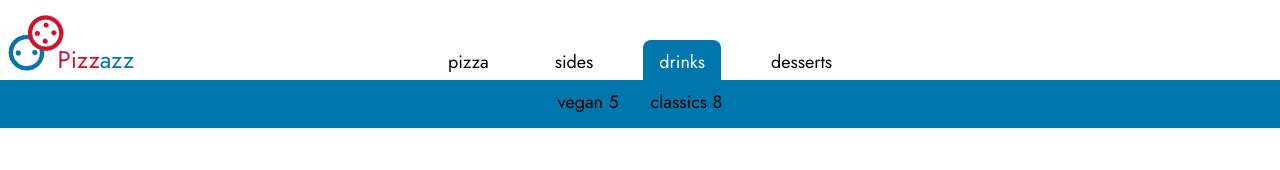
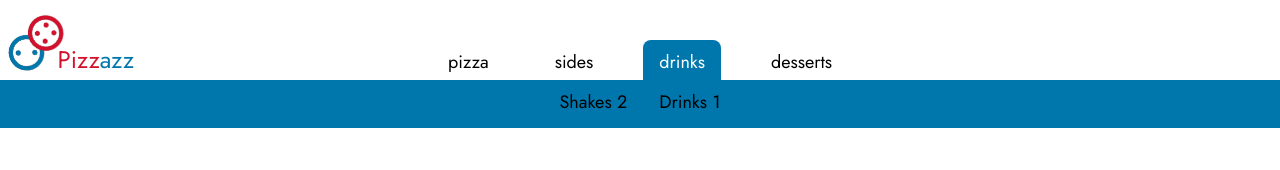
Before and after one commit to MarsGotBars/dominono, a Next.js app: page /drinks in a window 1280 px wide. Shown: the top 170 px of the page. Built offline with nearby package versions, Linux system fonts and the light colour scheme.

Commit message:
small restructure of SubNav. and added a tiny bit of general styling.

```diff
--- a/app/drinks/page.tsx
+++ b/app/drinks/page.tsx
@@ -1,11 +1,17 @@
+'use client'
 import { PageWrapper } from "pagewrapper/Pagewrapper";
-
-export default function Drinks(){
+import SubNav from "@/layout/SubNav";
+import CardData from "@/components/Cards/CardData";
+export default function Drinks() {
+    const {Drinks} = CardData
     return (
-        <PageWrapper>
-            <div>
-                Sides
-            </div>
-        </PageWrapper>
+        <>
+            <SubNav subItem={Drinks} />
+            <PageWrapper>
+                <div>
+                    Sides
+                </div>
+            </PageWrapper>
+        </>
     );
 }
--- a/app/layout.tsx
+++ b/app/layout.tsx
@@ -3,10 +3,7 @@ import type { Metadata } from 'next'
 import { Jost } from 'next/font/google'
 import Header from '@/layout/Header'
 const jost = Jost({ subsets: ['latin'] })
-import CardData from "@/components/Cards/CardData";
-import { cardTypes } from "types";
-import Card from "@/components/Cards/Card"
-import CardList from "@/components/Cards/CardList";
+
 export const metadata: Metadata = {
   title: 'Dominono',
   description: 'Generated by create next app',
@@ -17,13 +14,10 @@ export default function RootLayout({
 }: {
   children: React.ReactNode
 }) {
-  const { Pizzas, Drinks } = CardData
-  const { classics, vegan } = Pizzas
-  const { shakes, drinks } = Drinks
 
   return (
     <html lang="en">
-      <body className={jost.className}><Header subItem={Pizzas}/>{children}</body>
+      <body className={jost.className}><Header/>{children}</body>
     </html>
   )
 }
--- a/app/pizza/page.tsx
+++ b/app/pizza/page.tsx
@@ -4,10 +4,13 @@ import { cardTypes } from "types";
 import Card from "@/components/Cards/Card"
 import CardList from "@/components/Cards/CardList";
 import { PageWrapper } from "pagewrapper/Pagewrapper";
+import SubNav from "@/layout/SubNav";
 
 export default function Pizza() {
     const { Pizzas } = CardData
     return (
+        <>
+        <SubNav subItem={Pizzas}/>
         <PageWrapper>
             {Object.entries(Pizzas).map((item, key: number) => {
                 const category = item[0].charAt(0).toUpperCase() + item[0].slice(1);
@@ -25,5 +28,6 @@ export default function Pizza() {
                 )
             })}
         </PageWrapper>
+        </>
     )
 }
--- a/app/sides/page.tsx
+++ b/app/sides/page.tsx
@@ -1,10 +1,17 @@
+'use client'
 import { PageWrapper } from "pagewrapper/Pagewrapper";
-export default function Sides(){
+import SubNav from "@/layout/SubNav";
+import CardData from "@/components/Cards/CardData";
+export default function Sides() {
+    const { Sides } = CardData
     return (
-        <PageWrapper>
-            <div>
-                Sides
-            </div>
-        </PageWrapper>
+        <>
+            <SubNav subItem={Sides} />
+            <PageWrapper>
+                <div>
+                    Sides
+                </div>
+            </PageWrapper>
+        </>
     );
 }
--- a/components/Cards/CardData.tsx
+++ b/components/Cards/CardData.tsx
@@ -73,6 +73,33 @@ const CardData = {
                 "price": 3.39
             }
         ]
+    },
+    Sides: {
+        "Filler": [
+            {
+                "id": 0,
+                "item": "shake",
+                "src": "",
+                "info": "some text",
+                "price": 3.39
+            },
+            {
+                "id": 0,
+                "item": "shake",
+                "src": "",
+                "info": "more text",
+                "price": 3.39
+            },
+        ],
+        "Snack": [
+            {
+                "id": 0,
+                "item": "cola",
+                "src": "",
+                "info": "coke",
+                "price": 3.39
+            }
+        ]
     }
 }
 
--- a/layout/Header.tsx
+++ b/layout/Header.tsx
@@ -4,11 +4,9 @@ import dominono from "@/assets/logos/dominono.png"
 import { motion } from "framer-motion"
 import Link from "next/link"
 import { usePathname } from 'next/navigation';
-import Pizza from "app/pizza/page"
 
 const tabs = ['pizza', 'sides', 'drinks', 'desserts']
-export default function Header({ subItem }: any) {
-    const { vegan, classics } = subItem ?? {}
+export default function Header() {
 
     const pathname = usePathname();
     const path = pathname.slice(1);
@@ -41,17 +39,6 @@ export default function Header({ subItem }: any) {
                 </div>
                 <div className="flex self-stretch w-1/3"></div>
             </nav>
-            <nav className="bg-blue w-full fixed h-12 top-20">
-                <ul className="flex items-center justify-center">
-                    {Object.keys(subItem).map((item:any, id:number)=>{
-                        return(
-                            <a key={id} href={`#${item}`}><li>
-                                {`${item} ${item.length}`}
-                            </li></a>
-                        )
-                    })}
-                </ul>
-            </nav>
         </header>
     )
 }
--- /dev/null
+++ b/layout/SubNav.tsx
@@ -0,0 +1,20 @@
+export default function SubNav({subItem}:any) {
+    console.log(Object.entries(subItem));
+
+    return (
+        <nav className="bg-blue w-full fixed h-12 top-20 z-10">
+            <ul className="flex items-center justify-center">
+                {Object.entries(subItem).map((item: any, id: number) => {
+                    const itemTitle = item[0].charAt(0).toUpperCase() + item[0].slice(1);
+                    console.log(item);
+
+                    return (
+                        <a key={id} href={`#${itemTitle}`}><li>
+                            {`${itemTitle} ${item[1].length}`}
+                        </li></a>
+                    )
+                })}
+            </ul>
+        </nav>
+    )
+}
--- a/pagewrapper/Pagewrapper.tsx
+++ b/pagewrapper/Pagewrapper.tsx
@@ -5,21 +5,19 @@ import { usePathname } from "next/navigation"
 export const PageWrapper = ({
     children,
     className,
-}:{children:React.ReactNode, className?:string}) => {
+}: { children: React.ReactNode, className?: string }) => {
     const pathname = usePathname()
     const path = pathname.slice(1)
-return(
-    <AnimatePresence mode="popLayout" onExitComplete={() => window.scrollTo(0, 0)}>
+    return (
         <motion.main
-        className={classNames("mt-20 container scroll-smooth", className)}
-        key={path}
-        initial={{opacity: 0, y: 20}}
-        animate={{opacity: 1, y: 0 }}
-        exit={{opacity: 0, y: 20}}
-        transition={{duration: 0.3, ease: [0.17, 0.67, 0.83, 0.67]}}
+            className={classNames("mt-20 container scroll-smooth", className)}
+            key={path}
+            initial={{ opacity: 0, y: -20, x:-5 }}
+            animate={{ opacity: 1, y: 0, x: 0 }}
+            exit={{ opacity: 0, y: -20, x:-5 }}
+            transition={{ duration: 0.3, ease: [0.17, 0.67, 0.83, 0.67] }}
         >
             {children}
         </motion.main>
-    </AnimatePresence>
-)
+    )
 }
--- a/styling/globals.css
+++ b/styling/globals.css
@@ -8,6 +8,7 @@
   --background-end-rgb: 255, 255, 255;
 }
 
+/* Headings */
 h1, h2, h3, h4, h5, h6{
   @apply my-2;
 }
@@ -18,9 +19,15 @@ h2{
 h3{
   @apply text-lg;
 }
+/* Headings */
+
+/* Text */
 p{
   @apply text-base;
 }
+/* Text */
+
+/* Nav */
 ul > a > li, ul > li{
   @apply cursor-pointer px-4 py-2 z-10 relative text-lg;
 }
@@ -28,10 +35,20 @@ ul > a > li, ul > li{
 li .highlight{
   @apply absolute top-0 left-0 w-full h-full bg-blue rounded-tr-lg rounded-tl-lg z-[-1];
 }
+/* Nav */
 
+/* General layout */
+main > div + div{
+  @apply mt-24
+}
+/* General layout */
+
+/* Selection */
 ::selection{
   @apply text-white bg-red;
 }
+/* Selection */
+
 /* @media (prefers-color-scheme: dark) {
   :root {
     --foreground-rgb: 255, 255, 255;
```
